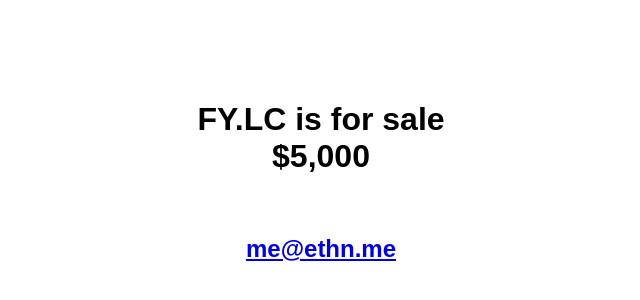
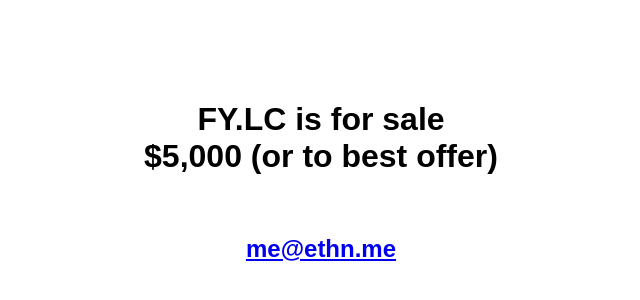
Before and after one commit to fy-lc/fy.lc, a plain HTML site: page index.html in a window 1280 px wide. Shown: the part 220-520 px from the top of the page, without its empty margins (319-959 px from the left). Drawn offline with Linux system fonts and the light colour scheme; a web font is replaced by a local one.

Commit message:
Update index.html

```diff
--- a/index.html
+++ b/index.html
@@ -14,7 +14,7 @@
     margin-top: -100px;
     font-family: 'Yaldevi', sans-serif;
     margin-left: -200px;">
-      <h1>FY.LC is for sale <br>$5,000</br>
+      <h1>FY.LC is for sale <br>$5,000 (or to best offer)</br>
       </h1>
       <br>
       <a href="mailto:me@ethn.me">
```
